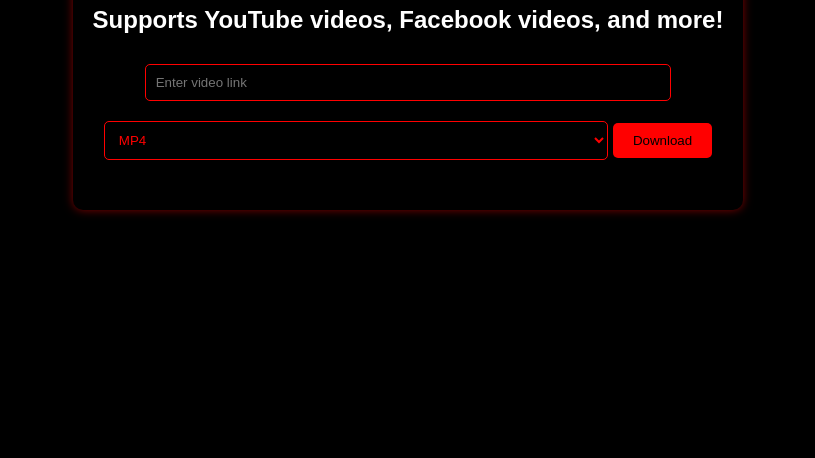
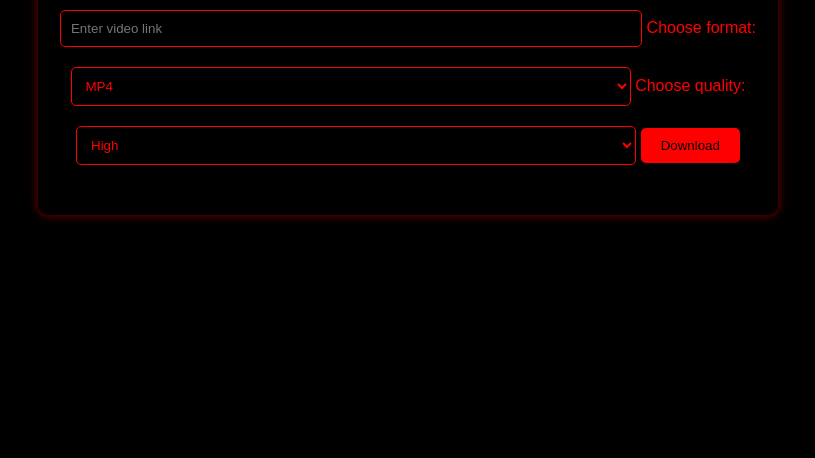
Before and after one commit to sassimusprimeg6/Video_Link_Downloader, a plain HTML site: page index.html in a window 1280 px wide. Shown: the part 342-800 px from the top of the page, without its empty margins (232-1047 px from the left). Drawn offline with Linux system fonts and the light colour scheme.

Commit message:
Update index.html

```diff
--- a/index.html
+++ b/index.html
@@ -9,12 +9,21 @@
 <body>
     <div class="container">
         <h1>Video Link Downloader</h1>
-        <h2>Supports YouTube videos, Facebook videos, and more!</h2>
         <input type="text" id="videoLink" placeholder="Enter video link">
+
+        <label for="format">Choose format:</label>
         <select id="format">
             <option value="mp4">MP4</option>
             <option value="mp3">MP3</option>
         </select>
+
+        <label for="quality">Choose quality:</label>
+        <select id="quality">
+            <option value="high">High</option>
+            <option value="medium">Medium</option>
+            <option value="low">Low</option>
+        </select>
+
         <button onclick="downloadVideo()">Download</button>
         <div id="message"></div>
     </div>
```
